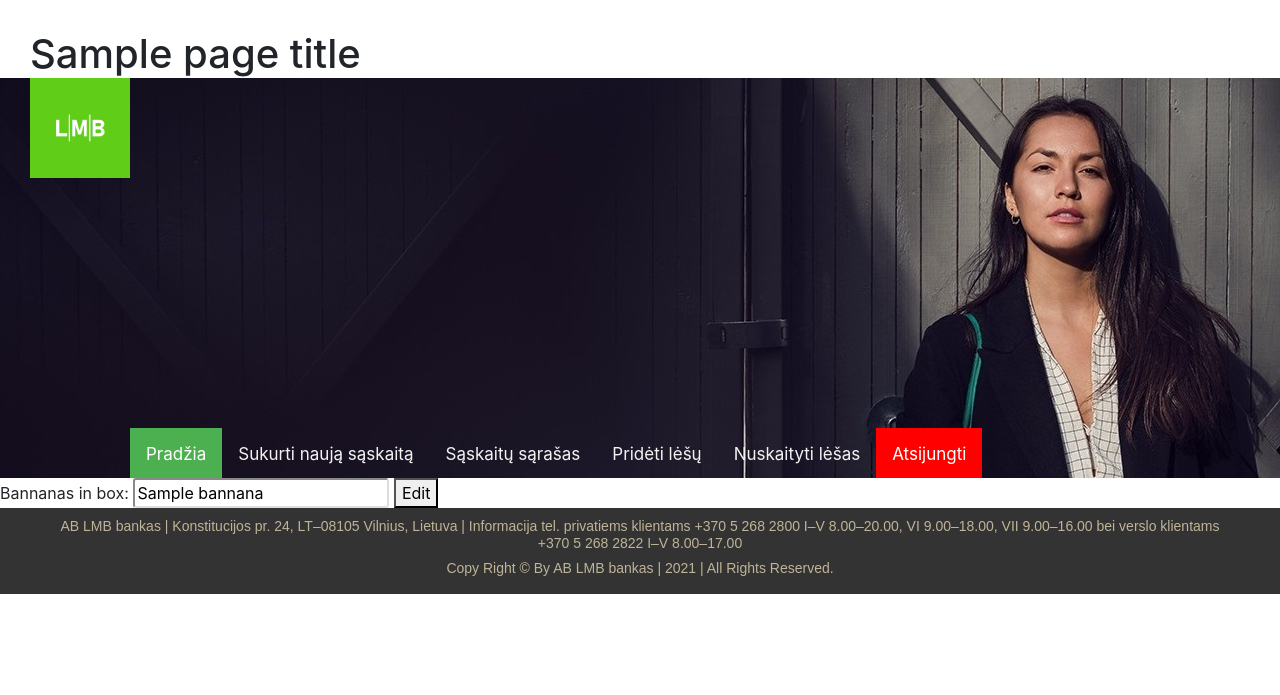
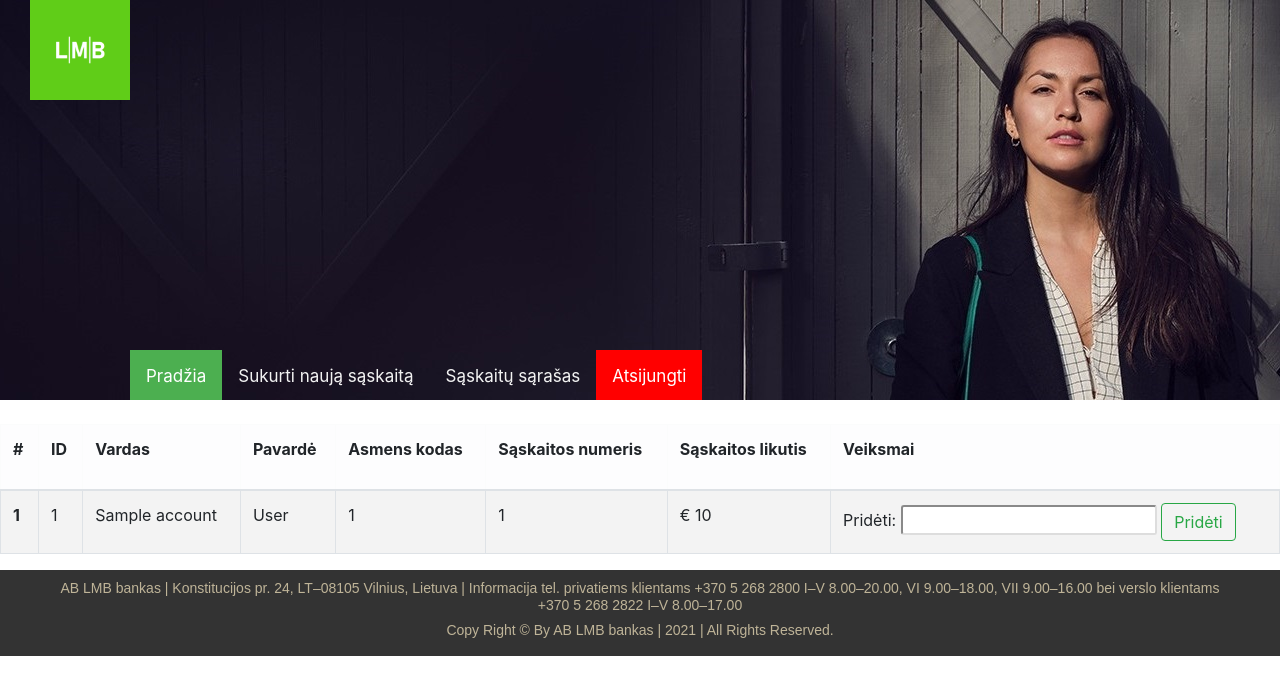
Before and after one commit to LaimonasMas/Virtual_Bank_Application_OOP, a PHP site: the page made by views/edit.php in a window 1280 px wide. Shown: the top 695 px of the page. Run offline with PHP 8.4, Linux system fonts and the light colour scheme; the template is opened without the code that fills it: most values are stand-ins (such as "Sample title", 1, 10 or a date in 2020); some libraries are stand-ins or nearby versions.

Commit message:
add funds works ok

```diff
--- a/app/Account.php
+++ b/app/Account.php
@@ -1,5 +1,5 @@
 <?php
 
 class Account {
-    public $id, $name, $surname, $personalID, $accountNumber, $initAmount;
+    public $id, $name, $surname, $personalID, $accountNumber, $amount;
 }
--- a/data/accounts.json
+++ b/data/accounts.json
@@ -1 +1 @@
-[{"id":1,"name":"Laimonas","surname":"Masionis","personalID":"38607091478","accountNumber":"LT88 7044 0009 0502 2011","initAmount":0},{"id":2,"name":"R\u016bta","surname":"Masionien\u0117","personalID":"48509195489","accountNumber":"LT18 7044 0674 8037 3951","initAmount":0},{"id":10,"name":"Lukas","surname":"Masionis","personalID":"51304026579","accountNumber":"LT48 7044 0274 8197 1162","initAmount":0},{"id":11,"name":"Nauja","surname":"Saskaita","personalID":"38201023145","accountNumber":"LT09 7044 0897 4493 8922","initAmount":0},{"id":12,"name":"Darviena","surname":"Naujesnesaskaita","personalID":"35102015468","accountNumber":"LT44 7044 0979 6725 9382","initAmount":0},{"id":13,"name":"Gera","surname":"Saskaitele","personalID":"38601030157","accountNumber":"LT83 7044 0142 1999 6049","initAmount":0},{"id":14,"name":"Elvyra","surname":"Masionien\u0117","personalID":"45503164573","accountNumber":"LT78 7044 0478 2663 4624","initAmount":0},{"id":15,"name":"Jonas","surname":"Jonaitis","personalID":"35002011456","accountNumber":"LT67 7044 0505 1498 4813","initAmount":0},{"id":16,"name":"Pati","surname":"Naujausia","personalID":"38201032457","accountNumber":"LT95 7044 0050 0718 1449","initAmount":0}]
+[{"id":1,"name":"Laimonas","surname":"Masionis","personalID":"38607093257","accountNumber":"LT97 7044 0476 2186 1211","amount":6100},{"id":2,"name":"R\u016bta","surname":"Masionien\u0117","personalID":"48509192564","accountNumber":"LT72 7044 0007 3714 2498","amount":60000}]
--- a/data/indexes.json
+++ b/data/indexes.json
@@ -1 +1 @@
-{"id":17}
+{"id":3}
--- a/index.php
+++ b/index.php
@@ -23,8 +23,11 @@ elseif ('store' == $uri[0]) {
 elseif ('list' == $uri[0]) {
     (new AccountController)->list();
 }
+// elseif ('edit' == $uri[0]) {
+//     (new AccountController)->edit((int)$uri[1]);
+// }
 elseif ('edit' == $uri[0]) {
-    (new AccountController)->edit((int)$uri[1]);
+    (new AccountController)->add();
 }
 elseif ('update' == $uri[0]) {
     (new AccountController)->update((int)$uri[1]);
--- a/views/create.php
+++ b/views/create.php
@@ -1,5 +1,4 @@
 <?php require DIR . 'views/top.php' ?>
-<h1><?= $pageTitle ?></h1>
 <?php require DIR . 'views/menu.php' ?>
 <table class="table table-bordered table-hover" style="background:#F3F3F3">
     <thead class="table-light">
--- a/views/created.php
+++ b/views/created.php
@@ -1,5 +1,4 @@
 <?php require DIR . 'views/top.php' ?>
-<h1><?= $pageTitle ?></h1>
 <?php require DIR . 'views/menu.php' ?>
 <table class="table table-bordered table-hover" style="background:#F3F3F3">
     <thead class="table-light">
--- a/views/edit.php
+++ b/views/edit.php
@@ -1,10 +1,64 @@
 <?php require DIR.'views/top.php' ?>
-<h1><?= $pageTitle ?></h1>
 <?php require DIR.'views/menu.php' ?>
+<?php _d($_POST); ?>
+<table class="table table-bordered table-hover" style="background:#F3F3F3">
+        <thead class="table-light">
+            <tr>
+                <br>
+                <th scope="col">
+                    <p>#</p>
+                </th>
+                <th scope="col">
+                    <p>ID</p>
+                </th>
+                <th scope="col">
+                    <p>Vardas</p>
+                </th>
+                <th scope="col">
+                    <p>Pavardė</p>
+                </th>
+                <th scope="col">
+                    <p>Asmens kodas</p>
+                </th>
+                <th scope="col">
+                    <p>Sąskaitos numeris</p>
+                </th>
+                <th scope="col">
+                    <p>Sąskaitos likutis</p>
+                </th>
+                <th scope="col">
+                    <p>Veiksmai</p>
+                </th>
+            </tr>
+        </thead>
+        <tbody>
 
-<form action="<?= URL ?>update/<?= $box->id ?>" method="post">
-    Bannanas in box: <input type="text" name="count" value="<?= $box->bannana ?>">
-    <button type="submit">Edit</button>
+        <?php foreach($accounts as $key => $account) : ?>
+        <tr>
+        <th scope="row"><?= ($key + 1) ?></th>
+        <td><?= $account->id ?></td>
+        <td><?= $account->name ?></td>
+        <td><?= $account->surname ?></td>
+        <td><?= $account->personalID ?></td>
+        <td><?= $account->accountNumber ?></td>
+        <td>€ <?= $account->amount ?></td>
+        <td>
+        <form action="<?= URL ?>update/<?= $account->id ?>" method="post">
+    Pridėti: <input type="text" name="addEur" value="">
+    <button type="submit" class="btn btn-outline-success">Pridėti</button>
 </form>
+        </td>
+        </tr>
+    <?php endforeach ?>
+
+</td>
+</tr>
+
+
+
+
+
+</tbody>
+</table>
 
 <?php require DIR.'views/bottom.php' ?>
--- a/views/menu.php
+++ b/views/menu.php
@@ -3,7 +3,7 @@
   <a class="active" href="<?= URL ?>">Pradžia</a>
   <a href="<?= URL ?>create">Sukurti naują sąskaitą</a>
   <a href="<?= URL ?>list">Sąskaitų sąrašas</a>
-  <a href="pridetiLesas.php?name=redirect">Pridėti lėšų</a>
-  <a href="nuskaitytiLesas.php?name=redirect">Nuskaityti lėšas</a>
+  <!-- <a href="pridetiLesas.php?name=redirect">Pridėti lėšų</a>
+  <a href="nuskaitytiLesas.php?name=redirect">Nuskaityti lėšas</a> -->
   <a class="logout" name="logout" href="login/login.php?name=loggedOut">Atsijungti</a>
 </div>
--- a/views/top.php
+++ b/views/top.php
@@ -7,9 +7,9 @@
     <meta name="viewport" content="width=device-width, initial-scale=1.0">
     <link rel="stylesheet" href="https://stackpath.bootstrapcdn.com/bootstrap/4.5.2/css/bootstrap.min.css" integrity="sha384-JcKb8q3iqJ61gNV9KGb8thSsNjpSL0n8PARn9HuZOnIxN0hoP+VmmDGMN5t9UJ0Z" crossorigin="anonymous">
     <script src="https://cdnjs.cloudflare.com/ajax/libs/axios/0.21.1/axios.min.js" integrity="sha512-bZS47S7sPOxkjU/4Bt0zrhEtWx0y0CRkhEp8IckzK+ltifIIE9EMIMTuT/mEzoIMewUINruDBIR/jJnbguonqQ==" crossorigin="anonymous"></script>
+    <link rel="stylesheet" href="main.css?ver=<?= time() ?>">
     <script> const uriPath = '<?= URL ?>';</script>
     <script src="<?= URL ?>app.js" defer></script>
-    <link rel="stylesheet" href="main.css?ver=<?= time() ?>">
-    <title>Bannana Boxes</title>
+    <title>Edit account</title>
 </head>
 <body>
```
Also changed, not shown: app/AccountController.php (+13 -4 lines), views/list.php (+5 -3 lines).
